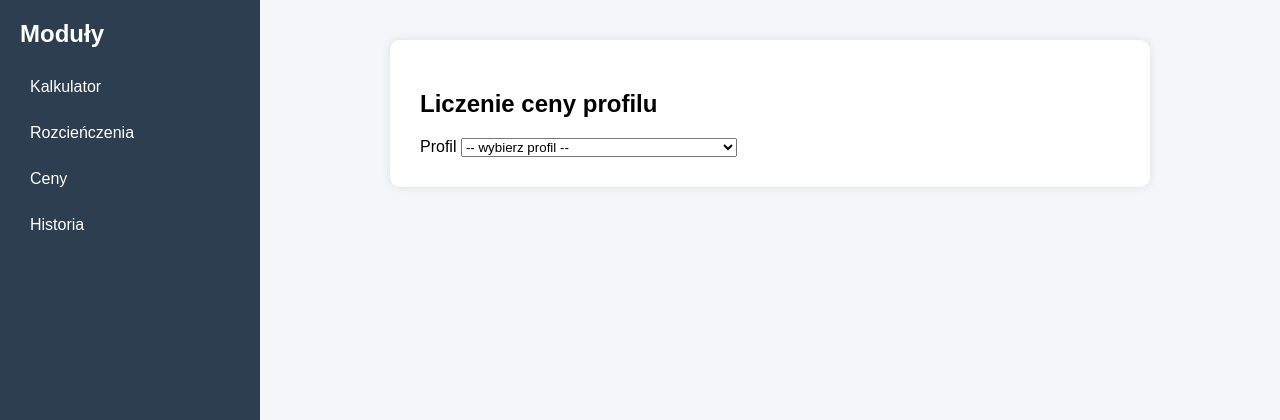
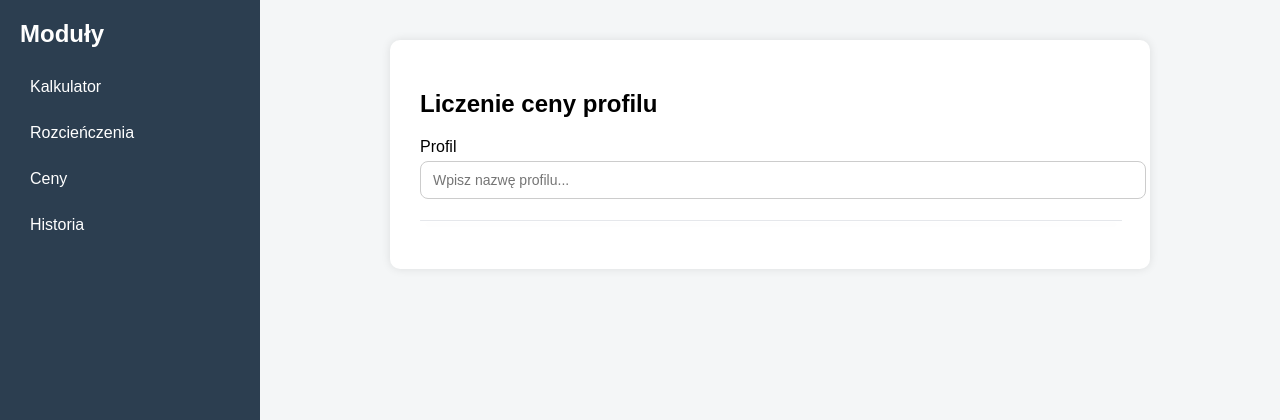
Before and after one commit to GaLaXy2137-JP2/kalkulator, a FastAPI app: page /ceny in a window 1280 px wide. Shown: the top 420 px of the page. Run offline with FastAPI, Linux system fonts and the light colour scheme.

Commit message:
Wszystko ładne zaczynam zmiany w historii

```diff
--- a/app.py
+++ b/app.py
@@ -361,6 +361,7 @@ def lista_profili_ceny():
     profile_param = wczytaj_profile_parametry()
     return sorted(profile_param.keys())
 
+
 @app.get("/ceny", response_class=HTMLResponse)
 def ceny(request: Request):
 
@@ -371,28 +372,39 @@ def ceny(request: Request):
     wynik = None
     sekcje = None
     ma_morfologie = False
+
+    # 🔥 JEDYNE ŹRÓDŁO PARAMETRÓW (backend + frontend)
     parametry_ceny = wczytaj_parametry()
+
+    # 🔥 cena profilu (do live JS)
     cena_profilu = 0
 
     if profil:
 
         profile_param = wczytaj_profile_parametry()
         profile_morf = wczytaj_profile_morfologia()
+        ceny_profili = wczytaj_ceny_profili()
+        ceny_morf = wczytaj_ceny_morfologii()
 
         lista = profile_param.get(profil, [])
 
-        cena_profilu = wczytaj_ceny_profili().get(profil, 0)
+        # 🔥 cena bazowa profilu
+        cena_profilu = ceny_profili.get(profil, 0)
 
+        # 🔥 dodanie morfologii do ceny
         if morfologia == "podstawowa":
-            cena_profilu += wczytaj_ceny_morfologii().get("podstawowa", 0)
+            cena_profilu += ceny_morf.get("podstawowa", 0)
 
         if morfologia == "rozszerzona":
-            cena_profilu += wczytaj_ceny_morfologii().get("rozszerzona", 0)
+            cena_profilu += ceny_morf.get("rozszerzona", 0)
 
         # czy profil ma morfologię
         ma_morfologie = profile_morf.get(profil, 0) == 1
 
+        # =========================
         # PODZIAŁ NA SEKCJE
+        # =========================
+
         sekcje = {
             "biochemia": [],
             "mocz": []
@@ -410,22 +422,26 @@ def ceny(request: Request):
             else:
                 sekcje["biochemia"].append(p)
 
-        # LICZENIE
+        # =========================
+        # LICZENIE (backend)
+        # =========================
+
         if "oblicz" in request.query_params:
             wynik = oblicz_cene(profil, wykonane, morfologia)
-
+            zapisz_historia("ceny", 0, profil, "", wykonane)
     return templates.TemplateResponse(
         "ceny.html",
         {
             "request": request,
-            "profile": lista_profili_ceny(),  # 🔥 TU ZMIANA
+            "profile": lista_profili_ceny(),
             "wybrany_profil": profil,
             "sekcje": sekcje,
             "wynik": wynik,
             "morfologia": morfologia,
             "ma_morfologie": ma_morfologie,
-            "ceny_parametrow": ceny_parametrow,
-	    "parametry_ceny": parametry_ceny,
+
+            # 🔥 KLUCZOWE
+            "parametry_ceny": parametry_ceny,
             "cena_profilu": cena_profilu,
         }
     )
--- a/historia.csv
+++ b/historia.csv
@@ -211,3 +211,4 @@ data,modul,objetosc,profil1,profil2
 2026-03-20 23:09,rozcienczenia,150,Geriatria podstawowa,
 2026-03-20 23:09,rozcienczenia,150,Geriatria podstawowa,
 2026-03-20 23:10,rozcienczenia,100,Geriatria podstawowa,
+2026-03-21 01:06,ceny,0,Geriatria podstawowa,,"AP, AST, Fosfor nieorganiczny, Fruktozamina, Lipaza (DGGR), T4 całkowita, Morfologia"
--- a/static/style.css
+++ b/static/style.css
@@ -358,3 +358,135 @@ STICKY PANEL
 #btn_parametry.hide:hover {
     background:#c0392b !important;
 }
+
+.profil_lista {
+    border: 1px solid #e5e7eb;
+    border-radius: 8px;
+    margin-top: 6px;
+    background: white;
+    max-height: 150px;
+    overflow-y: auto;
+}
+
+.profil_option {
+    padding: 10px 12px;
+    cursor: pointer;
+}
+
+.profil_option:hover {
+    background: #f3f6fb;
+}
+
+/* =========================
+PROFIL SELECT (jak kalkulator)
+========================= */
+
+#profil_box{
+    position: relative;
+    width: 100%;
+}
+
+#profil_input{
+    width: 100%;
+    padding: 10px 12px;
+    border-radius: 8px;
+    border: 1px solid #ccc;
+    font-size: 14px;
+}
+
+/* 🔥 LISTA */
+
+.profil_lista{
+    position: absolute;
+    top: 100%;
+    left: 0;
+    width: 100%;
+    max-height: 180px;
+    overflow-y: auto;
+
+    background: white;
+    border: 1px solid #e5e7eb;
+    border-top: none;
+
+    border-radius: 0 0 8px 8px;
+    box-shadow: 0 4px 10px rgba(0,0,0,0.05);
+
+    z-index: 50;
+}
+
+/* 🔥 OPCJA */
+
+.profil_option{
+    padding: 10px 12px;
+    cursor: pointer;
+    font-size: 14px;
+}
+
+.profil_option:hover{
+    background: #f3f6fb;
+}
+
+/* =========================
+TOP CONTROLS (profil + morfologia)
+========================= */
+
+.top_controls {
+    display: flex;
+    flex-direction: column;
+    gap: 12px;
+    margin-bottom: 20px;
+}
+
+.profil_wrapper {
+    margin-bottom: 5px;
+}
+
+.morfologia_wrapper {
+    margin-top: 4px;
+}
+
+
+/* =========================
+SWITCH MORFOLOGIA (NOWY)
+========================= */
+
+.switch_morfologia {
+    display: inline-flex;
+    gap: 6px;
+    margin-top: -10px;
+    background: #f5f7fb;
+    padding: 4px;
+    border-radius: 10px;
+    width: fit-content;
+}
+
+.switch_morfologia button {
+    border: none;
+    padding: 6px 14px;
+    border-radius: 8px;
+    background: transparent;
+    cursor: pointer;
+    font-size: 13px;
+    color: #555;
+    transition: all 0.2s ease;
+}
+
+/* hover */
+.switch_morfologia button:hover {
+    background: #e9eefc;
+}
+
+/* active */
+.switch_morfologia button.active {
+    background: #2563eb;
+    color: white;
+}
+
+
+/* =========================
+SEKCJA BADANIA
+========================= */
+
+.sekcja_badania {
+    margin-top: 20px;
+}
--- a/templates/ceny.html
+++ b/templates/ceny.html
@@ -7,126 +7,147 @@
 
 <form method="get" action="/ceny">
 
+<input type="hidden" name="morfologia" id="morfologia_hidden" value="{{ morfologia }}">
+<!-- =========================
+PROFIL (NOWY INPUT)
+========================= -->
+
+<div class="top_controls">
+
+    <!-- PROFIL -->
+    <div class="profil_wrapper">
         <label>Profil</label>
 
-<select name="profil" onchange="this.form.submit()">
+        <div id="profil_box">
+            <input
+                type="text"
+                id="profil_input"
+                name="profil"
+                class="input"
+                placeholder="Wpisz nazwę profilu..."
+                value="{{ wybrany_profil or '' }}"
+                autocomplete="off"
+            >
 
-<option value="">-- wybierz profil --</option>
+            <div id="profil_lista" class="profil_lista"></div>
+        </div>
+    </div>
 
-{% for p in profile %}
-<option value="{{p}}" {% if p == wybrany_profil %}selected{% endif %}>
-{{p}}
-</option>
-{% endfor %}
-
-</select>
-
-
+    <!-- MORFOLOGIA -->
     {% if wybrany_profil and ma_morfologie %}
 
-<br><br>
+    <div class="morfologia_wrapper">
 
         <label>Morfologia</label>
 
-<select name="morfologia" onchange="this.form.submit()">
+            <div class="switch_morfologia">
 
-<option value="brak" {% if morfologia == "brak" %}selected{% endif %}>Brak</option>
-<option value="podstawowa" {% if morfologia == "podstawowa" %}selected{% endif %}>Podstawowa</option>
-<option value="rozszerzona" {% if morfologia == "rozszerzona" %}selected{% endif %}>Rozszerzona</option>
+                <button type="button" data-value="brak"
+                    class="{% if morfologia == 'brak' %}active{% endif %}">
+                    Brak
+        	</button>
 
-</select>
+    	        <button type="button" data-value="podstawowa"
+        	    class="{% if morfologia == 'podstawowa' %}active{% endif %}">
+        	    Podstawowa
+    	        </button>
+
+                <button type="button" data-value="rozszerzona"
+                    class="{% if morfologia == 'rozszerzona' %}active{% endif %}">
+                    Rozszerzona
+                </button>
+
+            </div>
+
+    </div>
 
     {% endif %}
 
+</div>
+
+<!-- =========================
+PARAMETRY
+========================= -->
 
 {% if wybrany_profil and sekcje and not wynik %}
 
-<h3>Badania w profilu</h3>
+<h3>Wykonane badania</h3>
 
 <p id="profil_counter" style="margin-bottom:15px;font-weight:600">
 Profil wykonany: 0/0 (0%)
 </p>
 
-<!-- BIOCHEMIA -->
-
-<h4 class="sekcja_naglowek">Biochemia (<span id="bio_count">0</span>/{{ sekcje.biochemia|length }})</h4>
+<h4 class="sekcja_naglowek">
+Biochemia (<span id="bio_count">0</span>/{{ sekcje.biochemia|length }})
+</h4>
 
 <div class="parametry_ceny">
 
 {% for p in sekcje.biochemia %}
-
 <label class="parametr_ceny">
     <input type="checkbox" class="bio_box" name="wykonane" value="{{p}}">
     <span>{{p}}</span>
 </label>
-
 {% endfor %}
 
 </div>
 
-
-
-<!-- MOCZ -->
-
 {% if sekcje.mocz %}
 
-<h4 class="sekcja_naglowek">Mocz (<span id="mocz_count">0</span>/{{ sekcje.mocz|length }})</h4>
+<h4 class="sekcja_naglowek">
+Mocz (<span id="mocz_count">0</span>/{{ sekcje.mocz|length }})
+</h4>
 
 <div class="parametry_ceny">
 
 {% for p in sekcje.mocz %}
-
 <label class="parametr_ceny">
     <input type="checkbox" class="mocz_box" name="wykonane" value="{{p}}">
     <span>{{p}}</span>
 </label>
-
 {% endfor %}
 
 </div>
 
 {% endif %}
 
-
-
-<!-- MORFOLOGIA -->
-
 {% if ma_morfologie and morfologia != "brak" %}
 
-<h4 class="sekcja_naglowek">Morfologia (<span id="morfo_count">0</span>/1)</h4>
+<h4 class="sekcja_naglowek">
+Morfologia (<span id="morfo_count">0</span>/1)
+</h4>
 
 <div class="parametry_ceny">
 
 {% if morfologia == "podstawowa" %}
-
 <label class="parametr_ceny">
     <input type="checkbox" class="morfo_box" name="wykonane" value="Morfologia">
     <span>Morfologia</span>
 </label>
-
 {% endif %}
 
 {% if morfologia == "rozszerzona" %}
-
 <label class="parametr_ceny">
     <input type="checkbox" class="morfo_box" name="wykonane" value="Morfologia rozszerzona">
     <span>Morfologia rozszerzona</span>
 </label>
-
 {% endif %}
 
 </div>
 
 {% endif %}
 
+<br>
 
-
-<br>
+<!-- =========================
+STICKY PANEL
+========================= -->
 
 <div class="sticky_panel">
 
     <div class="sticky_info">
         <span id="sticky_text">0/0 (0%)</span>
+
         <span id="live_cena" style="margin-left:15px;font-weight:600">
             0.00 zł
         </span>
@@ -142,7 +163,9 @@ Profil wykonany: 0/0 (0%)
 
 </form>
 
-
+<!-- =========================
+WYNIK
+========================= -->
 
 {% if wynik %}
 
@@ -151,9 +174,9 @@ Profil wykonany: 0/0 (0%)
 <h3>Wynik</h3>
 
 <p>Cena z cennika: {{ wynik.cena_profilu }} zł</p>
-<p>Ilość badań w profilu: {{ wynik.ilosc_parametrow }}</p>
-<p>Wykonano badań: {{ wynik.wykonane }}</p>
-<p>Procent wykonania: {{ wynik.procent }} %</p>
+<p>Ilość badań: {{ wynik.ilosc_parametrow }}</p>
+<p>Wykonano: {{ wynik.wykonane }}</p>
+<p>Procent: {{ wynik.procent }} %</p>
 
 <div class="wynik_box">
 
@@ -177,60 +200,35 @@ Profil wykonany: 0/0 (0%)
 
 </div>
 
+<!-- =========================
+JS
+========================= -->
+
 <script>
 
-// 🔥 MAPA CEN
+const profileList = {{ profile | tojson }};
 const parametry = {{ parametry_ceny | tojson | safe }}
 const cenaProfilu = {{ cena_profilu | default(0) }}
-// =========================
-// LICZENIE COUNTERÓW
-// =========================
 
 function updateCounters(){
 
-    const bioBoxes = document.querySelectorAll(".bio_box")
-    const moczBoxes = document.querySelectorAll(".mocz_box")
-    const morfoBoxes = document.querySelectorAll(".morfo_box")
+    const all = document.querySelectorAll("input[name='wykonane']")
+    const checked = document.querySelectorAll("input[name='wykonane']:checked")
 
-    const bioChecked = document.querySelectorAll(".bio_box:checked").length
-    const moczChecked = document.querySelectorAll(".mocz_box:checked").length
-    const morfoChecked = document.querySelectorAll(".morfo_box:checked").length
-
-    const bioTotal = bioBoxes.length
-    const moczTotal = moczBoxes.length
-    const morfoTotal = morfoBoxes.length
-
-    if(document.getElementById("bio_count"))
-        document.getElementById("bio_count").textContent = bioChecked
-
-    if(document.getElementById("mocz_count"))
-        document.getElementById("mocz_count").textContent = moczChecked
-
-    if(document.getElementById("morfo_count"))
-        document.getElementById("morfo_count").textContent = morfoChecked
-
-    const totalChecked = bioChecked + moczChecked + morfoChecked
-    const totalAll = bioTotal + moczTotal + morfoTotal
+    const totalAll = all.length
+    const totalChecked = checked.length
 
     let percent = totalAll > 0 ? Math.round((totalChecked / totalAll) * 100) : 0
+
+    document.getElementById("sticky_text").textContent =
+        totalChecked + "/" + totalAll + " (" + percent + "%)"
 
     const profilCounter = document.getElementById("profil_counter")
     if(profilCounter){
         profilCounter.textContent =
             "Profil wykonany: " + totalChecked + "/" + totalAll + " (" + percent + "%)"
     }
-
-    const stickyText = document.getElementById("sticky_text")
-    if(stickyText){
-        stickyText.textContent =
-            totalChecked + "/" + totalAll + " (" + percent + "%)"
 }
-}
-
-
-// =========================
-// 💰 LIVE CENA
-// =========================
 
 function policzCeneLive(){
 
@@ -243,45 +241,30 @@ function policzCeneLive(){
     all.forEach(c => lista.push(c.value.trim()))
     checked.forEach(c => wykonane.push(c.value.trim()))
 
-    let liczba_parametrow = lista.length
-    let liczba_wykonanych = wykonane.length
-
-    if(liczba_parametrow === 0) return
-
-    let procent = liczba_wykonanych / liczba_parametrow
+    let procent = lista.length > 0 ? wykonane.length / lista.length : 0
 
     let cena = 0
 
-    // 🔥 <50%
     if(procent < 0.5){
 
         wykonane.forEach(p => {
-            let dane = parametry[p]
-
-            if(dane && dane.dodaj !== "???"){
-                cena += parseFloat(dane.dodaj)
+            let d = parametry[p]
+            if(d && d.dodaj !== "???"){
+                cena += parseFloat(d.dodaj)
             }
         })
 
-    }
-
-    // 🔥 >=50%
-    else{
+    } else {
 
         cena = cenaProfilu
 
         lista.forEach(p => {
-
             if(!wykonane.includes(p)){
-
-                let dane = parametry[p]
-
-                if(dane && dane.odejmij !== "???"){
-                    cena -= parseFloat(dane.odejmij)
+                let d = parametry[p]
+                if(d && d.odejmij !== "???"){
+                    cena -= parseFloat(d.odejmij)
                 }
-
             }
-
         })
     }
 
@@ -289,36 +272,19 @@ function policzCeneLive(){
         cena.toFixed(2) + " zł"
 }
 
-// =========================
-// EVENTY
-// =========================
-
-document.querySelectorAll("input[type=checkbox]").forEach(box=>{
-    box.addEventListener("change", () => {
+document.addEventListener("change", () => {
     updateCounters()
     policzCeneLive()
 })
-})
-
-
-// =========================
-// START
-// =========================
 
 document.addEventListener("DOMContentLoaded", () => {
     updateCounters()
     policzCeneLive()
 })
 
-
-// =========================
-// COPY
-// =========================
-
 function kopiujCene(){
 
     const tekst = "{{ wynik.cena_koncowa }}"
-
     navigator.clipboard.writeText(tekst)
 
     const btn = document.getElementById("copy_btn")
@@ -326,11 +292,89 @@ function kopiujCene(){
 
     btn.textContent = "✔ Skopiowano"
 
-    setTimeout(()=>{
-        btn.textContent = original
-    }, 2000)
+    setTimeout(()=> btn.textContent = original, 2000)
 }
 
+/* AUTOCOMPLETE */
+
+const inputProfil = document.getElementById("profil_input")
+const listaProfil = document.getElementById("profil_lista")
+
+if(inputProfil){
+
+function pokazListe(filtrowane){
+
+    listaProfil.innerHTML = ""
+
+    filtrowane.slice(0, 20).forEach(p => {
+
+        const div = document.createElement("div")
+        div.className = "profil_option"
+        div.textContent = p
+
+        div.onclick = () => {
+            inputProfil.value = p
+            listaProfil.innerHTML = ""
+            inputProfil.form.submit()
+        }
+
+        listaProfil.appendChild(div)
+    })
+}
+
+// 🔥 klik = pokaż wszystko
+inputProfil.addEventListener("focus", () => {
+    pokazListe(profileList)
+})
+
+// 🔥 wpisywanie = filtr
+inputProfil.addEventListener("input", function(){
+
+    const value = this.value.toLowerCase()
+
+    const filtered = profileList.filter(p =>
+        p.toLowerCase().includes(value)
+    )
+
+    pokazListe(filtered)
+})
+
+// 🔥 klik poza = zamknij
+document.addEventListener("click", (e) => {
+    if(!document.getElementById("profil_box").contains(e.target)){
+        listaProfil.innerHTML = ""
+    }
+})
+
+}
+document.addEventListener("DOMContentLoaded", () => {
+
+    const buttons = document.querySelectorAll(".switch_morfologia button")
+
+    buttons.forEach(btn => {
+
+        btn.addEventListener("click", function(){
+
+            // 🔥 usuń active
+            buttons.forEach(b => b.classList.remove("active"))
+
+            // 🔥 dodaj active
+            this.classList.add("active")
+
+            // 🔥 ustaw hidden input
+            const hidden = document.getElementById("morfologia_hidden")
+            if(hidden){
+                hidden.value = this.dataset.value
+            }
+
+            // 🔥 submit formularza
+            this.closest("form").submit()
+
+        })
+
+    })
+
+})
 </script>
 
 {% endblock %}
```
Also changed, not shown: silnik/historia.py (+11 -2 lines). Lines whose indentation alone changed are shown as unchanged.
